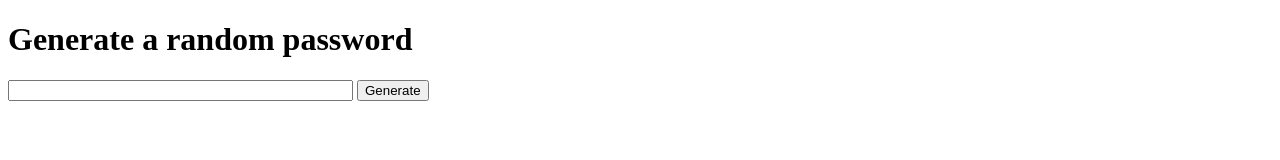
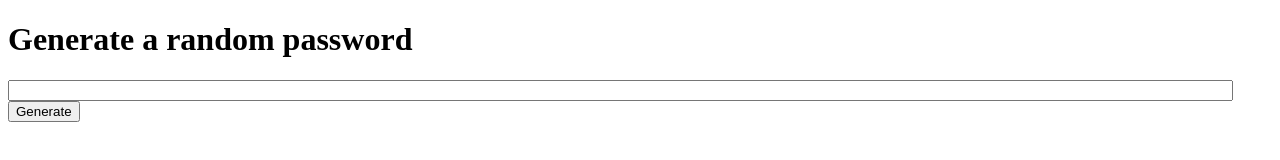
Before and after one commit to rikioh/passwordgenerator, a plain HTML site: page index.html in a window 1280 px wide. Drawn offline with Linux system fonts and the light colour scheme.

Commit message:
changed form size

```diff
--- a/index.html
+++ b/index.html
@@ -11,7 +11,7 @@
   <h1 id="h1">Generate a random password</h1>
   <!-- <button id="prompt"><img src="./Assets/button.png"></button> -->
   <form name="myform" method="post" action="">
-    <input name="row_password" type="text" size="40">
+    <input name="row_password" type="text" size="150">
     <input type="button" class="button" value="Generate" id="prompt" tabindex="2">
   <script src="./js.js"></script>
 </body>
```
